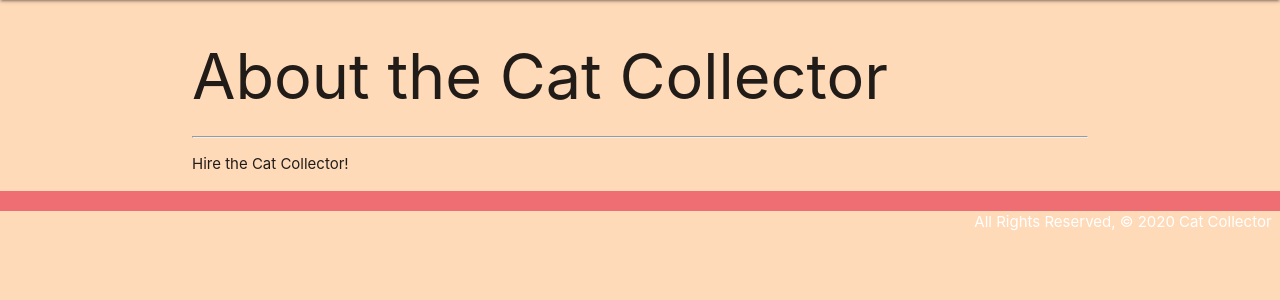
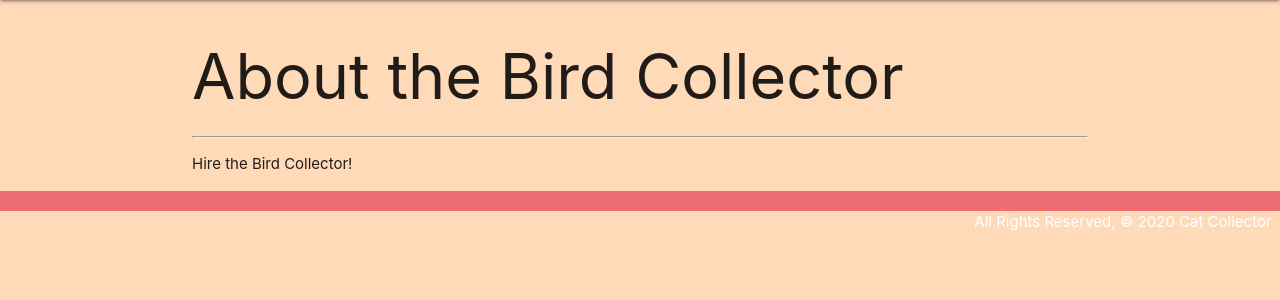
Before and after one commit to BlueCadet-3/birdcollector, a Django app: page /about/ in a window 1280 px wide. Shown: the part 64-364 px from the top of the page. Run offline with Django 3.2, Linux system fonts and the light colour scheme.

Commit message:
about page quickfix

```diff
--- a/main_app/templates/about.html
+++ b/main_app/templates/about.html
@@ -1,8 +1,8 @@
 {% extends 'base.html' %}
 {% block content %}
 
-<h1>About the Cat Collector</h1>
+<h1>About the Bird Collector</h1>
 <hr />
-<p>Hire the Cat Collector!</p>
+<p>Hire the Bird Collector!</p>
 
 {% endblock %}
```
